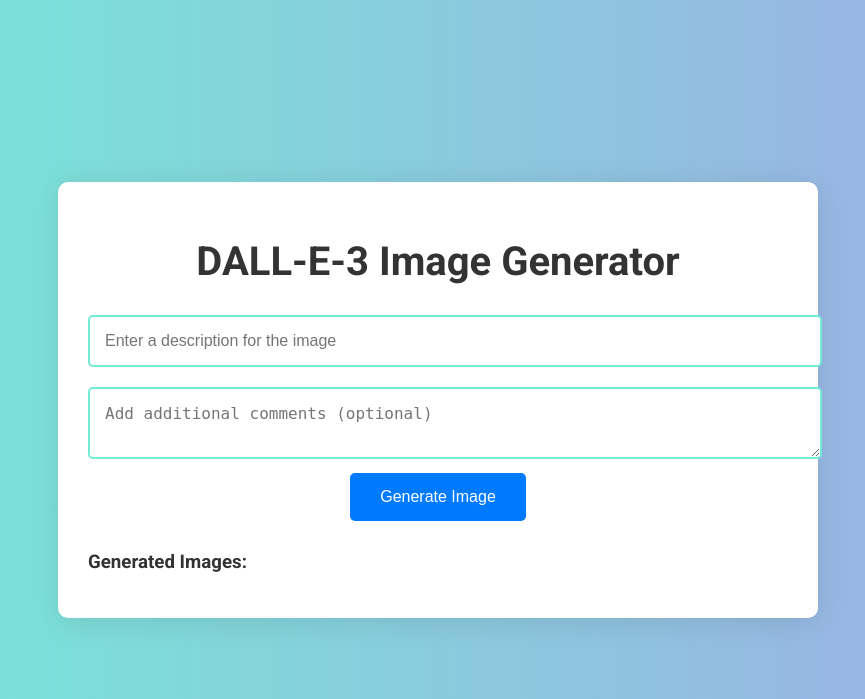
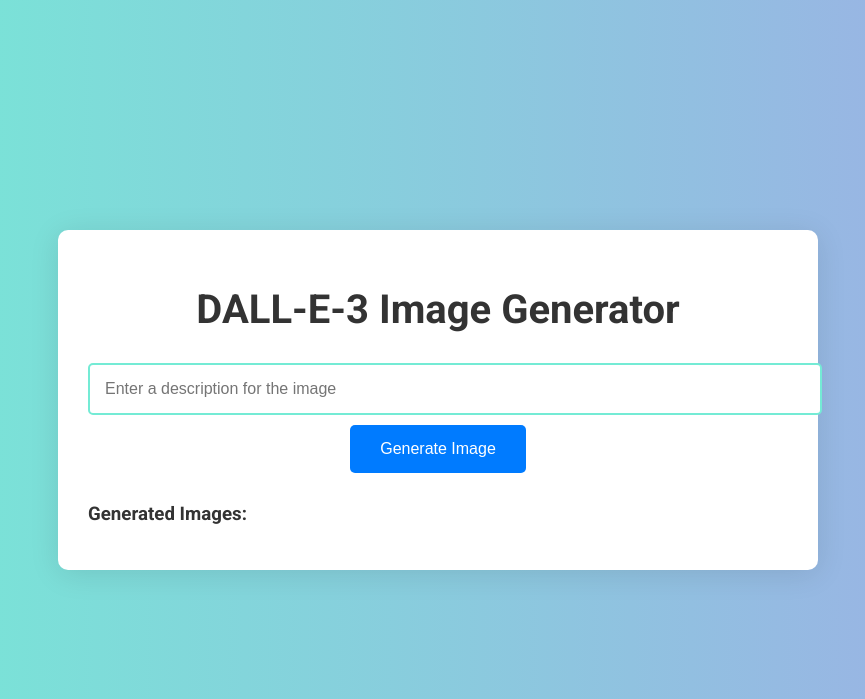
Before and after one commit to janiscirulis/JCU-WebApp-DALL-e, a Flask app: template templates/index.html in a window 1280 px wide. Shown: the top 699 px of the page, without its empty margins (202-1067 px from the left). Run offline with Flask 3, Linux system fonts and the light colour scheme; the template is opened without the code that fills it, so the values that code supplies are empty.

Commit message:
Update index.html

```diff
--- a/templates/index.html
+++ b/templates/index.html
@@ -30,7 +30,7 @@
             color: #333;
             margin-bottom: 20px;
         }
-        input[type="text"], textarea {
+        input[type="text"] {
             width: 100%;
             padding: 15px;
             margin: 10px 0;
@@ -39,7 +39,7 @@
             border-radius: 5px;
             transition: border-color 0.3s;
         }
-        input[type="text"]:focus, textarea:focus {
+        input[type="text"]:focus {
             border-color: #9face6;
             outline: none;
         }
@@ -100,7 +100,6 @@
     <h1>DALL-E-3 Image Generator</h1>
     <form method="POST">
         <input type="text" name="prompt" placeholder="Enter a description for the image" required>
-        <textarea name="additional_comments" placeholder="Add additional comments (optional)"></textarea>
         <button type="submit">Generate Image</button>
     </form>
 
@@ -118,7 +117,6 @@
             <img src="{{ image.url }}" alt="Generated Image">
             <form method="POST" class="edit-prompt">
                 <input type="text" name="new_prompt" placeholder="Edit prompt" required>
-                <textarea name="additional_comments" placeholder="Add additional comments (optional)"></textarea>
                 <input type="hidden" name="image_index" value="{{ index }}">
                 <button type="submit" name="update_image">Update Image</button>
             </form>
```
